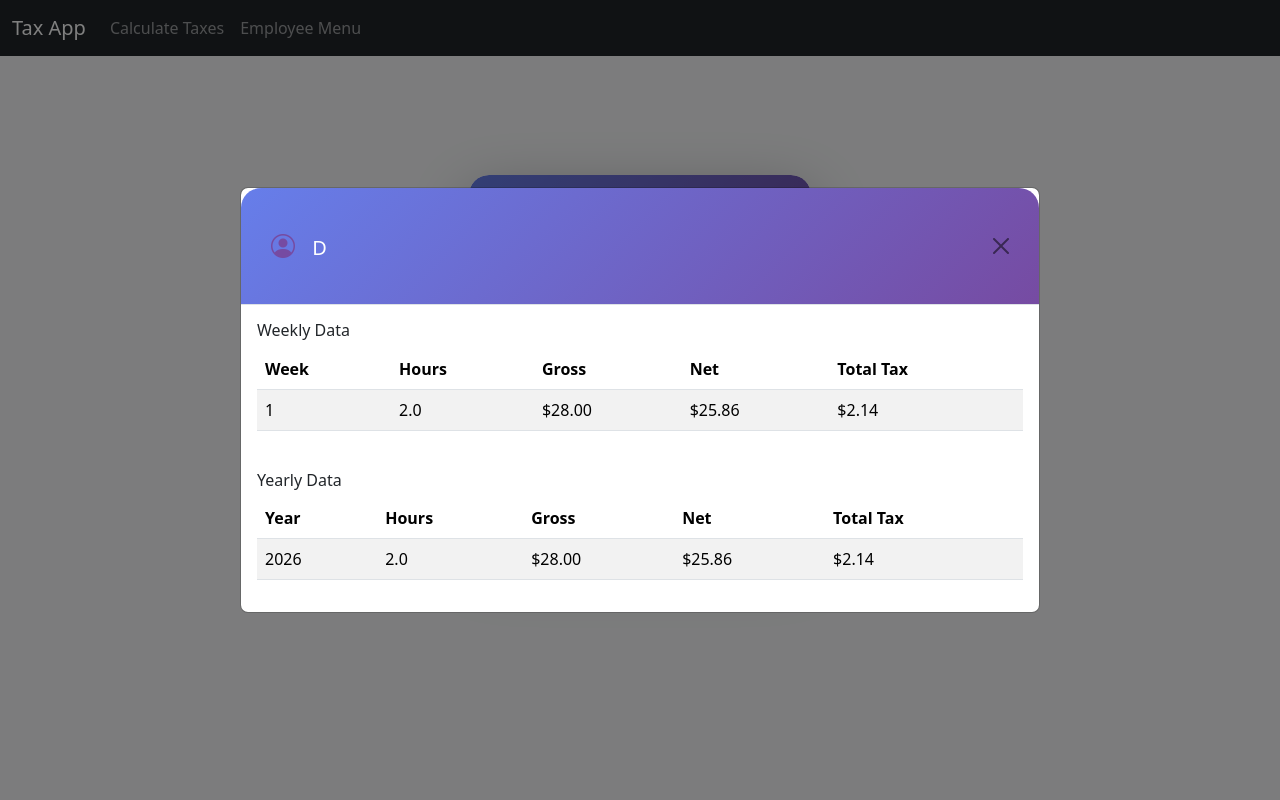
After one commit to skembr01/tax, a Flask app: page /user_menu in a window 1280 px wide, after a click that opens the changed part. The commit adds this page. Run offline with Flask 2, Linux system fonts and the light colour scheme; a user stored in the database is signed in; data comes from the database, SQL or seed files in the repository; both versions use the stored data as it was after the commit.

Commit message:
nice MVP

```diff
--- a/app.py
+++ b/app.py
@@ -5,6 +5,9 @@ import datetime
 app = Flask(__name__)
 app.config['SQLALCHEMY_DATABASE_URI'] = 'sqlite:////Users/sam/dad_ag_tax_2026/app.db'
 app.config['SQLALCHEMY_TRACK_MODIFICATIONS'] = False
+app.config['SESSION_PERMANENT'] = False
+app.config['PERMANENT_SESSION_LIFETIME'] = datetime.timedelta(hours=1)
+app.secret_key = 'secret123'
 
 db = SQLAlchemy(app)  # Initialize SQLAlchemy
 
@@ -57,9 +60,27 @@ def health():
 # Get taxes
 @app.route('/calc_tax', methods=['GET', 'POST'])
 def calc_tax():
+    ## all current users
+    users = User.query.order_by(User.name).all()
+    ## result to be provided if GET
+    result = None
     if request.method == 'POST':
-        name = request.form.get('name')  # Get name from form
-        name = name.capitalize()  # Capitalize name
+        employee_id = request.form.get('employee_id')
+        name = request.form.get('name')
+        if employee_id:
+            user = User.query.get(int(employee_id))
+            name = user.name
+        elif name:
+            name = name.capitalize()
+            user = User.query.filter_by(name=name).first()
+            if not user:
+                user = User(name=name)
+                db.session.add(user)
+                db.session.commit()
+        else:
+            return "Please select or add an employee."
+        # name = request.form.get('name')  # Get name from form
+        # name = name.capitalize()  # Capitalize name
         # get hours
         hours = request.form.get('hours', type=int)  # Get hours from form
         income = hours * 14
@@ -210,14 +231,44 @@ def calc_tax():
             db.session.add(yearly_data)
         db.session.commit()
 
-        return f"{name}<br><br>Hours: {hours}<br><br>Gross Income: ${income:.2f}<br><br>Social Security: ${soc_sec:.2f}<br><br>Medicare: ${med:.2f}<br><br>Federal: ${fed_tax:.2f}<br><br>State: ${state_tax:.2f}<br><br>Net Income: ${net_income:.2f}<br><br>Total Tax: ${total_tax:.2f}"
-    return '''
+        result = f"{name}<br><br>Hours: {hours}<br><br>Gross Income: ${income:.2f}<br><br>Social Security: ${soc_sec:.2f}<br><br>Medicare: ${med:.2f}<br><br>Federal: ${fed_tax:.2f}<br><br>State: ${state_tax:.2f}<br><br>Net Income: ${net_income:.2f}<br><br>Total Tax: ${total_tax:.2f}"
+    return render_template('calc_tax.html', result=result, users=users)
+    """return '''
         <form method="post">
             Name: <input type="text" name="name"><br>
             Hours: <input type="number" name="hours" step="1"><br>
             <input type="submit" value="Calculate">
         </form>
     '''
+    """
+
+from flask import Flask, render_template, request, redirect, url_for, session
+
+app.secret_key = "your_secret_key"
+
+@app.route('/login', methods=['GET', 'POST'])
+def login():
+    error = None
+    if request.method == 'POST':
+        password = request.form.get('password')
+        if password == "LarryPattisamJosh126062823":
+            session["logged_in"] = True
+            return redirect(url_for("user_menu"))
+        else:
+            error = "Invalid credentials"
+    return render_template("login.html", error=error)
+
+@app.route('/logout')
+def logout():
+    session.clear()
+    return redirect(url_for('login'))
+
+@app.route('/user_menu')
+def user_menu():
+    if not session.get("logged_in"):
+        return redirect(url_for("login"))
+    users = User.query.order_by(User.name).all()
+    return render_template('user_menu.html', users=users)
 
 if __name__ == '__main__':
     with app.app_context():
--- /dev/null
+++ b/static/css/style.css
@@ -0,0 +1,6 @@
+body {
+    background-color: #f8f9fa;
+}
+h1, h2, h4 {
+    color: #343a40;
+}
--- /dev/null
+++ b/templates/base.html
@@ -0,0 +1,34 @@
+<!DOCTYPE html>
+<html lang="en">
+<head>
+    <meta charset="UTF-8">
+    <title>{% block title %}Tax App{% endblock %}</title>
+    <link rel="stylesheet" href="https://cdn.jsdelivr.net/npm/bootstrap@5.3.2/dist/css/bootstrap.min.css">
+    <link rel="stylesheet" href="https://cdn.jsdelivr.net/npm/bootstrap-icons@1.11.0/font/bootstrap-icons.css">
+    <link rel="stylesheet" href="{{ url_for('static', filename='css/style.css') }}">
+</head>
+<body>
+<nav class="navbar navbar-expand-lg navbar-dark bg-dark mb-4">
+    <div class="container-fluid">
+        <a class="navbar-brand" href="{{ url_for('index') }}">Tax App</a>
+        <div class="collapse navbar-collapse">
+            <ul class="navbar-nav me-auto">
+                <li class="nav-item"><a class="nav-link" href="{{ url_for('calc_tax') }}">Calculate Taxes</a></li>
+                <li class="nav-item"><a class="nav-link" href="{{ url_for('user_menu') }}">Employee Menu</a></li>
+            </ul>
+        </div>
+    </div>
+</nav>
+<div class="container">
+    {% with messages = get_flashed_messages() %}
+      {% if messages %}
+        {% for message in messages %}
+          <div class="alert alert-info">{{ message }}</div>
+        {% endfor %}
+      {% endif %}
+    {% endwith %}
+    {% block content %}{% endblock %}
+</div>
+<script src="https://cdn.jsdelivr.net/npm/bootstrap@5.3.2/dist/js/bootstrap.bundle.min.js"></script>
+</body>
+</html>
--- /dev/null
+++ b/templates/user_menu.html
@@ -0,0 +1,124 @@
+{% extends "base.html" %}
+{% block title %}Employee Menu{% endblock %}
+{% block content %}
+<style>
+    .modern-card {
+        background: white;
+        border-radius: 20px;
+        box-shadow: 0 20px 60px rgba(0, 0, 0, 0.3);
+        overflow: hidden;
+        max-width: 600px;
+        margin: auto;
+    }
+    .card-header-gradient {
+        background: linear-gradient(135deg, #667eea 0%, #764ba2 100%);
+        color: white;
+        padding: 40px 30px;
+        text-align: center;
+        border-radius: 20px 20px 0 0;
+    }
+    .employee-list {
+        padding: 30px;
+    }
+    .employee-item {
+        font-size: 1.1rem;
+        padding: 12px 0;
+        border-bottom: 1px solid #eee;
+        display: flex;
+        align-items: center;
+        cursor: pointer;
+    }
+    .employee-item:last-child {
+        border-bottom: none;
+    }
+    .bi-person-circle {
+        font-size: 1.5rem;
+        color: #764ba2;
+        margin-right: 12px;
+    }
+</style>
+<div class="container d-flex justify-content-center align-items-center" style="min-height: 70vh;">
+    <div class="modern-card">
+        <div class="card-header-gradient">
+            <h2><i class="bi bi-people-fill"></i> Employee Menu</h2>
+        </div>
+        <div class="employee-list">
+            {% if users %}
+                {% for user in users %}
+                    <div class="employee-item" data-bs-toggle="modal" data-bs-target="#employeeModal{{ user.id }}">
+                        <i class="bi bi-person-circle"></i>
+                        {{ user.name }}
+                    </div>
+                    <!-- Modal for employee details -->
+                    <div class="modal fade" id="employeeModal{{ user.id }}" tabindex="-1" aria-labelledby="employeeModalLabel{{ user.id }}" aria-hidden="true">
+                      <div class="modal-dialog modal-lg modal-dialog-centered">
+                        <div class="modal-content">
+                          <div class="modal-header card-header-gradient">
+                            <h5 class="modal-title" id="employeeModalLabel{{ user.id }}"><i class="bi bi-person-circle"></i> {{ user.name }}</h5>
+                            <button type="button" class="btn-close" data-bs-dismiss="modal" aria-label="Close"></button>
+                          </div>
+                          <div class="modal-body">
+                            <h6>Weekly Data</h6>
+                            <div class="table-responsive mb-4">
+                              <table class="table table-striped align-middle">
+                                <thead>
+                                  <tr>
+                                    <th>Week</th>
+                                    <th>Hours</th>
+                                    <th>Gross</th>
+                                    <th>Net</th>
+                                    <th>Total Tax</th>
+                                  </tr>
+                                </thead>
+                                <tbody>
+                                  {% for w in user.weekly_data %}
+                                  <tr>
+                                    <td>{{ w.week }}</td>
+                                    <td>{{ w.hours }}</td>
+                                    <td>${{ "%.2f"|format(w.gross) }}</td>
+                                    <td>${{ "%.2f"|format(w.net) }}</td>
+                                    <td>${{ "%.2f"|format(w.total_tax) }}</td>
+                                  </tr>
+                                  {% endfor %}
+                                </tbody>
+                              </table>
+                            </div>
+                            <h6>Yearly Data</h6>
+                            <div class="table-responsive">
+                              <table class="table table-striped align-middle">
+                                <thead>
+                                  <tr>
+                                    <th>Year</th>
+                                    <th>Hours</th>
+                                    <th>Gross</th>
+                                    <th>Net</th>
+                                    <th>Total Tax</th>
+                                  </tr>
+                                </thead>
+                                <tbody>
+                                  {% for y in user.yearly_data %}
+                                  <tr>
+                                    <td>{{ y.year }}</td>
+                                    <td>{{ y.hours }}</td>
+                                    <td>${{ "%.2f"|format(y.gross) }}</td>
+                                    <td>${{ "%.2f"|format(y.net) }}</td>
+                                    <td>${{ "%.2f"|format(y.total_tax) }}</td>
+                                  </tr>
+                                  {% endfor %}
+                                </tbody>
+                              </table>
+                            </div>
+                          </div>
+                        </div>
+                      </div>
+                    </div>
+                {% endfor %}
+            {% else %}
+                <div class="text-center text-muted py-4">
+                    No employees found.
+                </div>
+            {% endif %}
+        </div>
+    </div>
+</div>
+{% endblock %}
```
Also changed, not shown: templates/calc_tax.html (added, +224 -0 lines), templates/calc_tax_old.html (added, +54 -0 lines), templates/index.html (+60 -19 lines), templates/login.html (added, +43 -0 lines), templates/user_results.html (added, +44 -0 lines), app.db.
